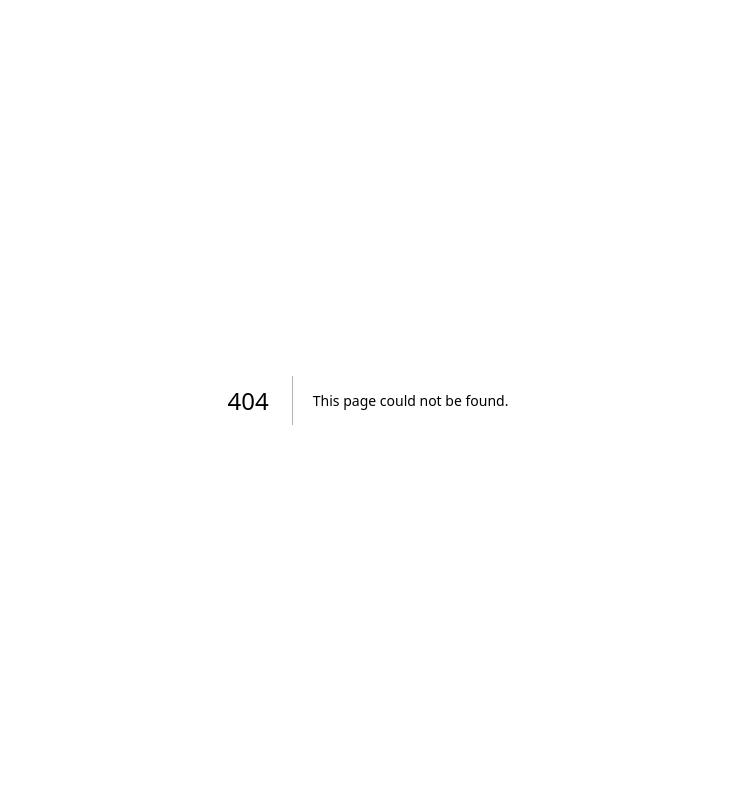
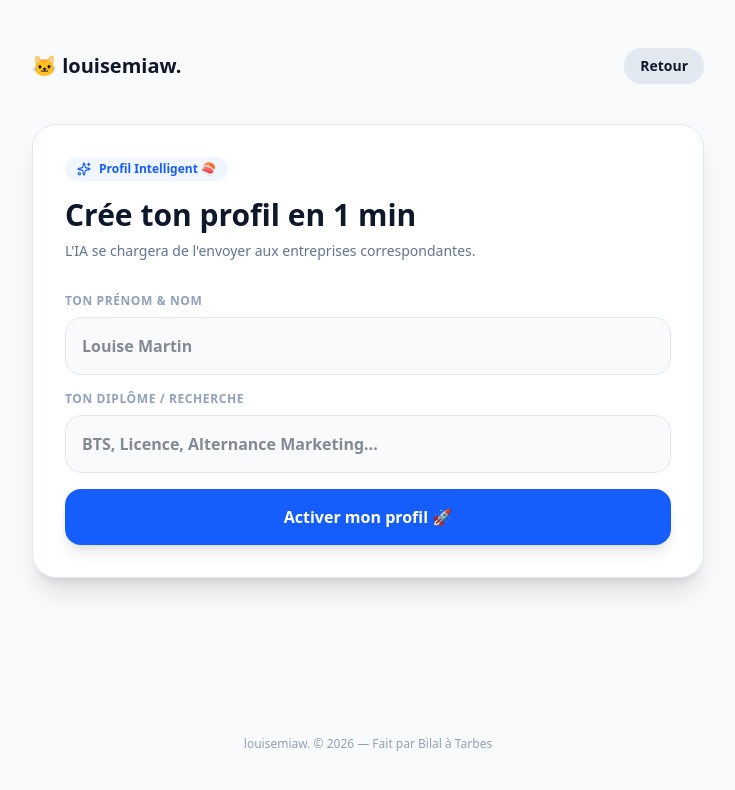
Before and after one commit to tchikibinks/louisemiaw, a Next.js app: page /projet in a window 1280 px wide. Before the commit this address had no page. Shown: the top 790 px of the page, without its empty margins (272-1007 px from the left). Built offline with nearby package versions, Linux system fonts and the light colour scheme.

Commit message:
Mise en place de toutes les pages et correction totale

```diff
--- /dev/null
+++ b/src/app/projet/page.tsx
@@ -0,0 +1,54 @@
+'use client';
+import Link from 'next/link';
+import { useState } from 'react';
+import { Sparkles, CheckCircle } from 'lucide-react';
+
+export default function ProjetPage() {
+  const [submitted, setSubmitted] = useState(false);
+
+  return (
+    <div className="min-h-screen bg-slate-50 dark:bg-slate-950 text-slate-900 dark:text-slate-50 p-6 flex flex-col justify-between">
+      <div className="max-w-2xl mx-auto w-full pt-6">
+        <header className="flex justify-between items-center mb-10">
+          <Link href="/" className="font-black text-xl">🐱 louisemiaw.</Link>
+          <Link href="/" className="px-4 py-2 bg-slate-200 dark:bg-slate-800 text-sm font-bold rounded-full">Retour</Link>
+        </header>
+
+        <div className="bg-white dark:bg-slate-900 p-8 rounded-3xl shadow-xl border border-slate-200 dark:border-slate-800">
+          <div className="inline-flex items-center gap-2 px-3 py-1 bg-blue-50 dark:bg-blue-900/30 text-blue-600 dark:text-blue-400 rounded-full text-xs font-bold mb-4">
+            <Sparkles size={14}/> Profil Intelligent 🍣
+          </div>
+          <h1 className="text-3xl font-black mb-2">Crée ton profil en 1 min</h1>
+          <p className="text-slate-500 dark:text-slate-400 text-sm mb-8">L'IA se chargera de l'envoyer aux entreprises correspondantes.</p>
+
+          {!submitted ? (
+            <div className="space-y-4">
+              <div>
+                <label className="block text-xs font-bold uppercase tracking-wider text-slate-400 mb-2">Ton Prénom & Nom</label>
+                <input type="text" placeholder="Louise Martin" className="w-full p-4 bg-slate-50 dark:bg-slate-800 rounded-2xl outline-none font-semibold border border-slate-200 dark:border-slate-700" />
+              </div>
+              <div>
+                <label className="block text-xs font-bold uppercase tracking-wider text-slate-400 mb-2">Ton Diplôme / Recherche</label>
+                <input type="text" placeholder="BTS, Licence, Alternance Marketing..." className="w-full p-4 bg-slate-50 dark:bg-slate-800 rounded-2xl outline-none font-semibold border border-slate-200 dark:border-slate-700" />
+              </div>
+              <button onClick={() => setSubmitted(true)} className="w-full py-4 bg-blue-600 hover:bg-blue-700 text-white font-extrabold rounded-2xl transition shadow-lg">
+                Activer mon profil 🚀
+              </button>
+            </div>
+          ) : (
+            <div className="text-center py-10 space-y-4">
+              <CheckCircle className="mx-auto text-emerald-500" size={50} />
+              <h3 className="text-2xl font-black">Profil créé avec succès !</h3>
+              <p className="text-slate-500 text-sm">Les premières offres adaptées t'attendent sur ton tableau de bord.</p>
+              <Link href="/candidatures" className="inline-block mt-4 px-6 py-3 bg-slate-900 dark:bg-slate-800 text-white font-bold rounded-xl">Voir mes candidatures</Link>
+            </div>
+          )}
+        </div>
+      </div>
+
+      <footer className="py-6 text-center text-xs text-slate-400">
+        louisemiaw. © 2026 — Fait par Bilal à Tarbes
+      </footer>
+    </div>
+  );
+}
```
